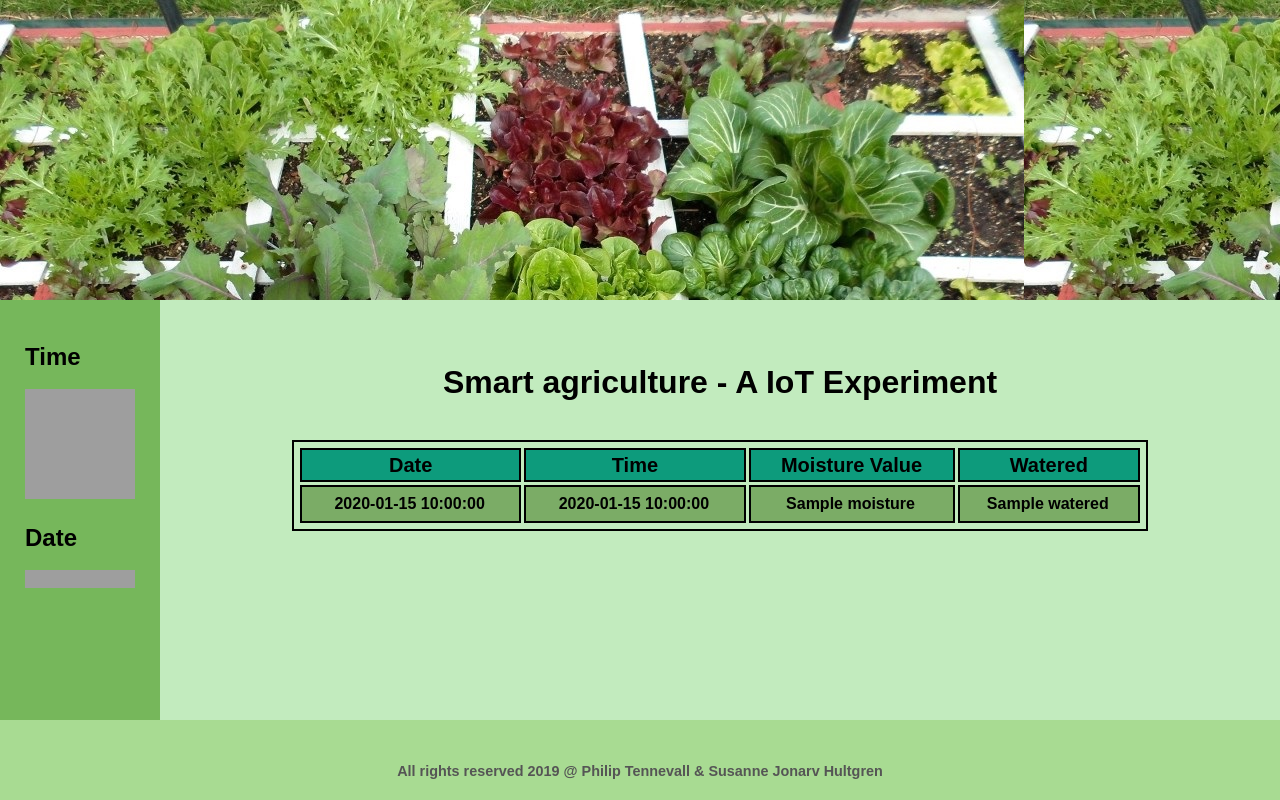
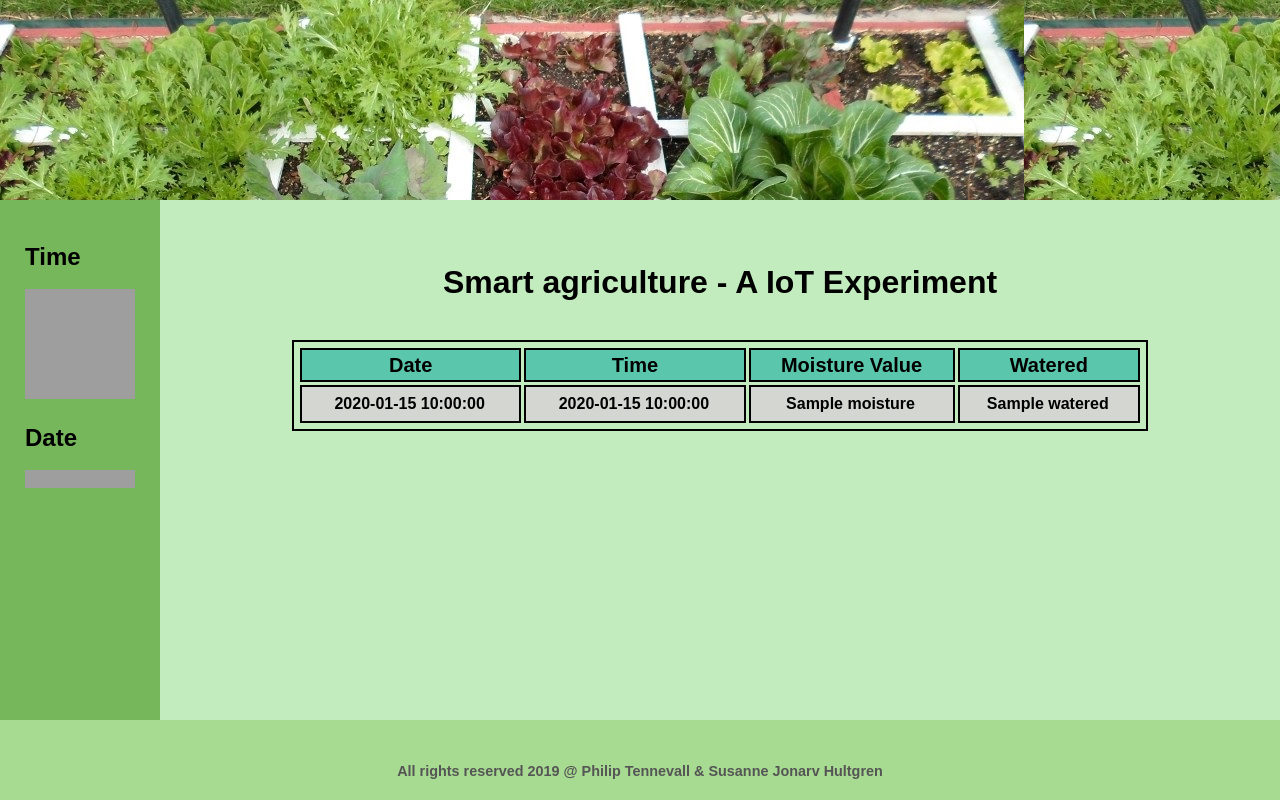
Before and after one commit to Swirl86/GreenGarden, a Flask app: template templates/index.html in a window 1280 px wide. Run offline with Flask 2, Linux system fonts and the light colour scheme; the template is opened without the code that fills it: most values are stand-ins (such as "Sample title", 1, 10 or a date in 2020); some libraries are stand-ins or nearby versions; grey boxes are pictures that could not be loaded.

Commit message:
Updated minor style changes to header, colors and README

```diff
--- a/static/styles/mainpage.css
+++ b/static/styles/mainpage.css
@@ -10,7 +10,7 @@ body {
 
 main {
   position: fixed;
-  top: 300px; /* Height of the header */
+  top: 200px; /* Height of the header */
   bottom: 70px; /* Height of the footer */
   left: 160px;
   right: 0;
@@ -23,7 +23,7 @@ main {
   top: 0;
   left: 0;
   width: 100%;
-  height: 300px;
+  height: 200px;
   overflow: hidden; /* Disables scrollbars on the header frame. To enable scrollbars, change "hidden" to "scroll" */
   background-attachment: fixed;
   /* background-image: url("/static/img/garden.jpg"); */
@@ -49,7 +49,7 @@ main {
 }
 #nav {
   position: absolute;
-  top: 300px; /* Height of the header */
+  top: 200px; /* Height of the header */
   bottom: 70px; /* Height of the footer */
   left: 0;
   width: 160px;
@@ -117,11 +117,14 @@ td {
 }
 #info-bar-header {
   font-size: 20px;
-  background-color: #0d9b7c;
+  background-color: #5ac7ac;
 }
 /* #info-bar:hover {
   background-color: #7bac66;
 } */
 tr:nth-child(even) {
-  background-color: #7bac66;
+  background-color: #d4d6d1;
 }
+tr:nth-child(odd) {
+  background-color: #bec9be;
+}
--- a/static/test.txt
+++ /dev/null
@@ -1,4 +0,0 @@
-one,two,tree,four,
-oneone,twotwo,treetree,fourfour,
-one,two,tree,four,
-oneone,twotwo,treetree,fourfour
```
Also changed, not shown: README.md.
